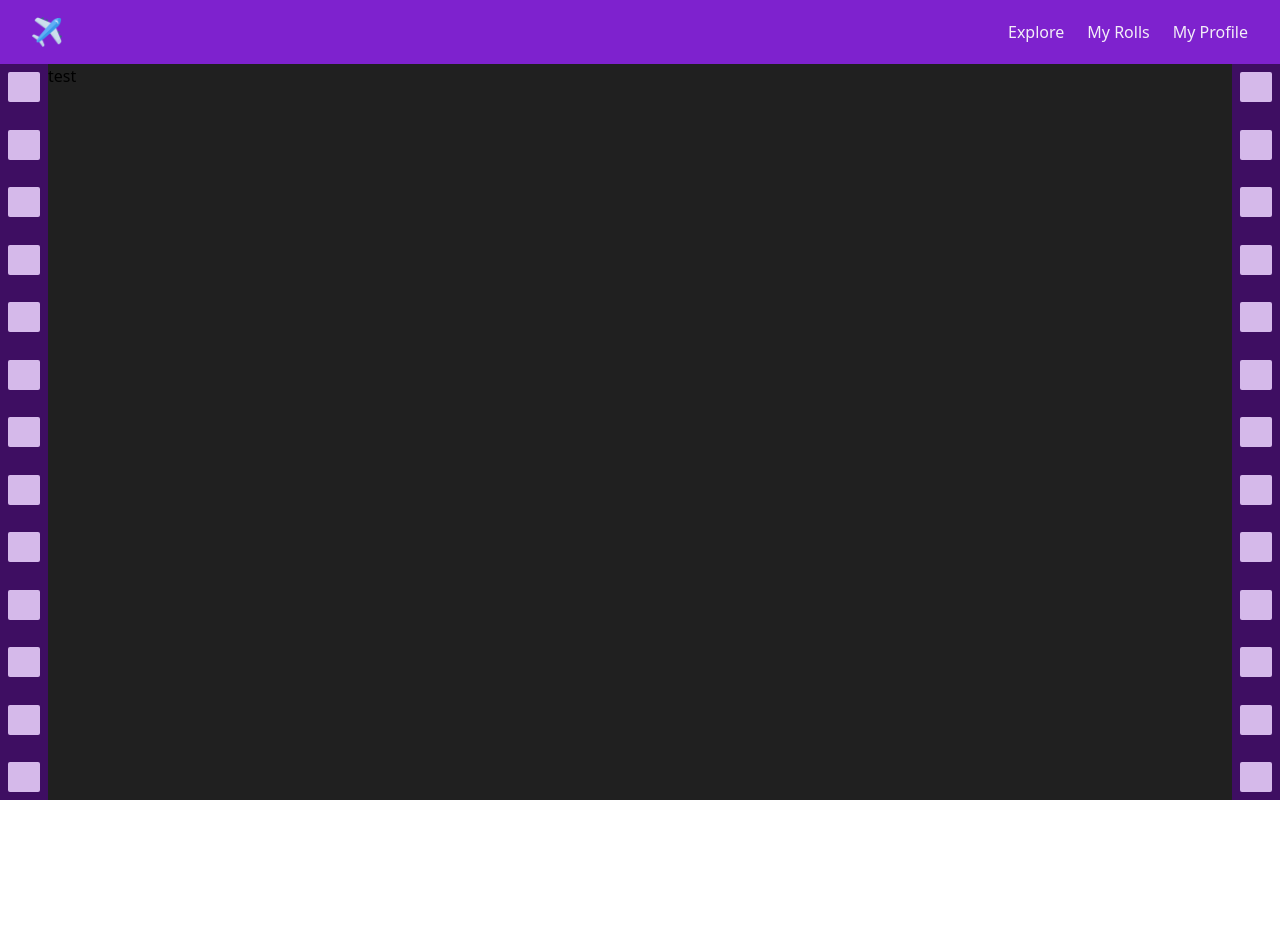
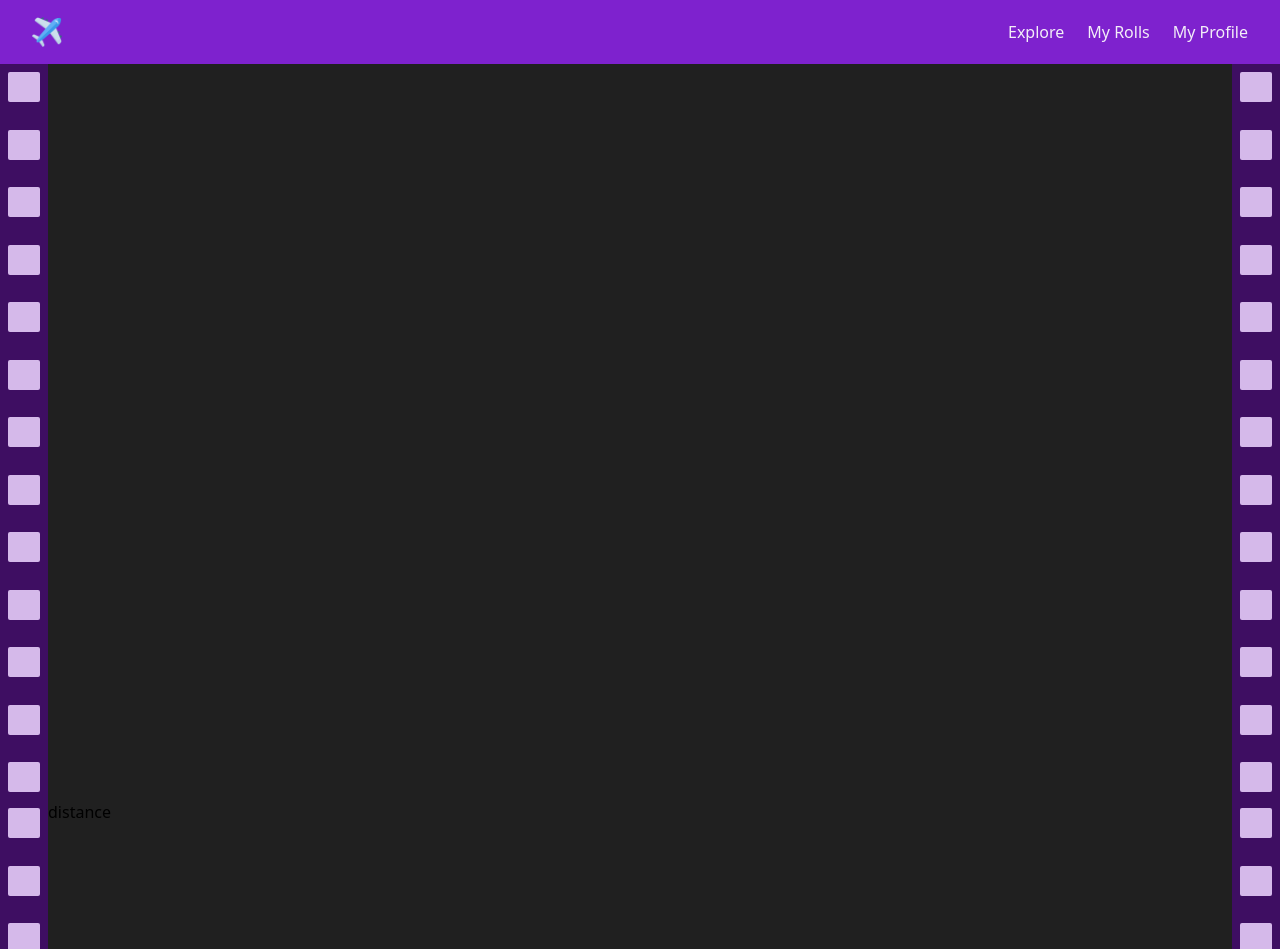
Before and after one commit to ivankbautista/travel-app-FE, a Next.js app: page /rolls in a window 1280 px wide. Shown: the top 949 px of the page. Before the commit the page ends 800 px from the top, so only its background shows below. Built offline with nearby package versions, Linux system fonts and the light colour scheme.

Commit message:
Adds import line at top of each component

```diff
--- a/src/components/Rolls.js
+++ b/src/components/Rolls.js
@@ -12,6 +12,7 @@ export const Rolls = () => {
     return (
         <div>
             <Intro />
+            <Distance />
         </div>
     )
 }
--- a/src/components/rolls/AIntro.js
+++ b/src/components/rolls/AIntro.js
@@ -5,7 +5,7 @@ export const Intro = () => {
             <div className="h-[92vh] bg-atlas-700 flex flex-wrap">
                 <RollBorder />
                 <div className="grow">
-                    test
+
                 </div>
                 <RollBorder />
             </div>
--- a/src/components/rolls/BDistance.js
+++ b/src/components/rolls/BDistance.js
@@ -1,3 +1,5 @@
+import { RollBorder } from './RollBorder';
+
 export const Distance = () => {
     return (
         <div>
--- a/src/components/rolls/CDuration.js
+++ b/src/components/rolls/CDuration.js
@@ -1,3 +1,5 @@
+import { RollBorder } from './RollBorder';
+
 export const Duration = () => {
     return (
         <div>
--- a/src/components/rolls/DCompanions.js
+++ b/src/components/rolls/DCompanions.js
@@ -1,3 +1,5 @@
+import { RollBorder } from './RollBorder';
+
 export const Companions = () => {
     return (
         <div>
--- a/src/components/rolls/ELanguage.js
+++ b/src/components/rolls/ELanguage.js
@@ -1,3 +1,5 @@
+import { RollBorder } from './RollBorder';
+
 export const Language = () => {
     return (
         <div>
--- a/src/components/rolls/FWeather.js
+++ b/src/components/rolls/FWeather.js
@@ -1,3 +1,6 @@
+
+import { RollBorder } from './RollBorder';
+
 export const Weather = () => {
     return (
         <div>
--- a/src/components/rolls/GFood.js
+++ b/src/components/rolls/GFood.js
@@ -1,3 +1,6 @@
+import { RollBorder } from './RollBorder';
+
+
 export const Food = () => {
     return (
         <div>
--- a/src/components/rolls/HAttractions.js
+++ b/src/components/rolls/HAttractions.js
@@ -1,3 +1,6 @@
+import { RollBorder } from './RollBorder';
+
+
 export const Attractions = () => {
     return (
         <div>
--- a/src/components/rolls/ISummary.js
+++ b/src/components/rolls/ISummary.js
@@ -1,3 +1,5 @@
+import { RollBorder } from './RollBorder';
+
 export const Summary = () => {
     return (
         <div>
```
